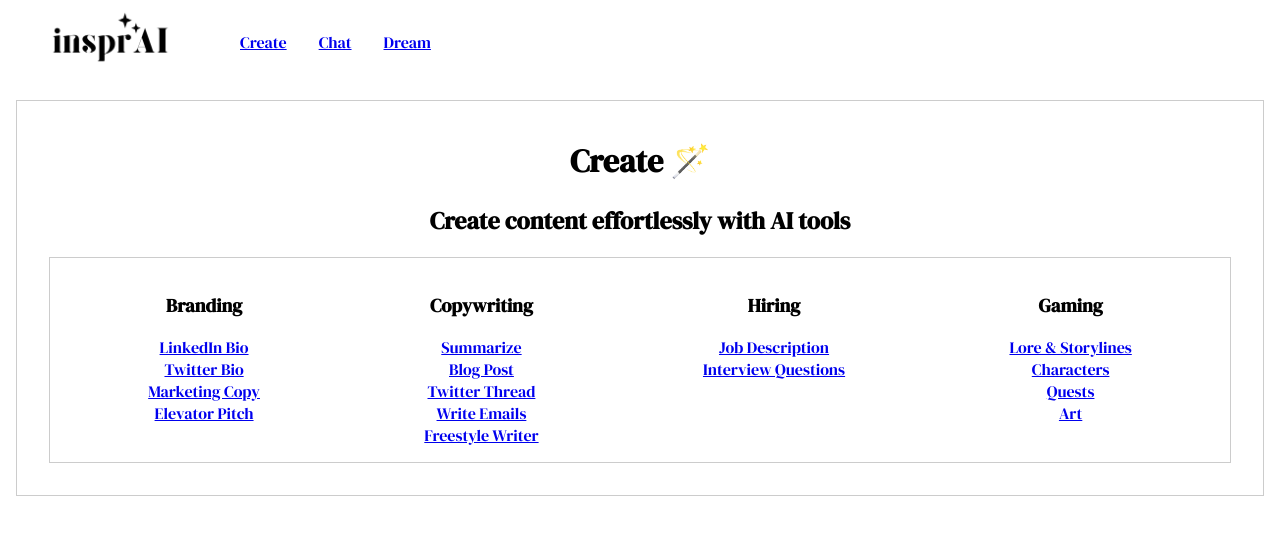
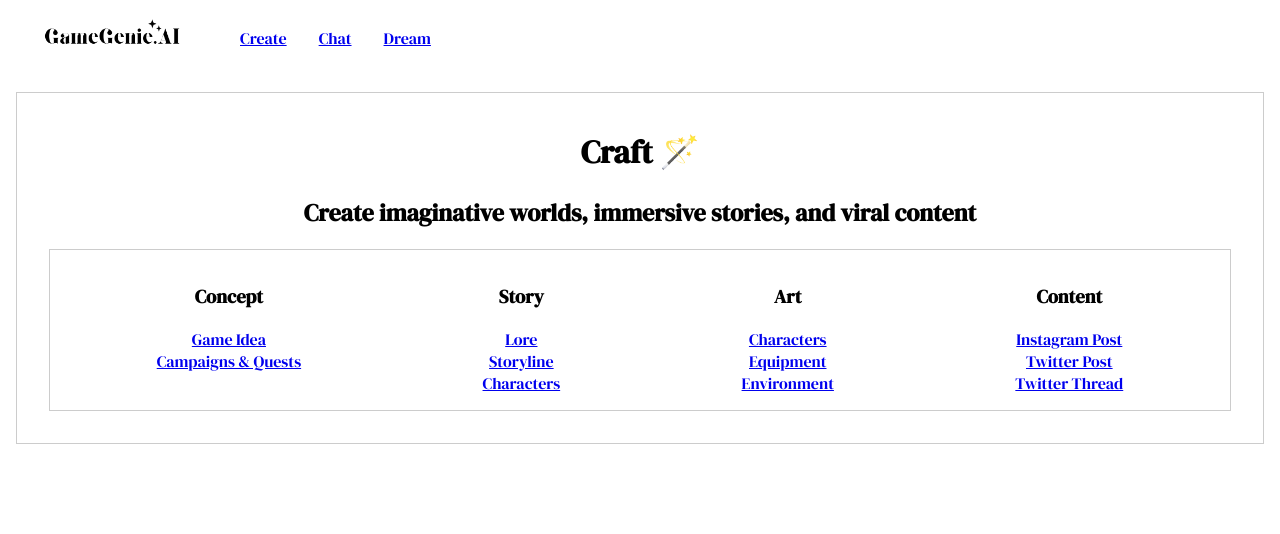
Before and after one commit to bitcraft3r/game-genie-ai, a React (Create React App) app in the folder app/client/: page /create in a window 1280 px wide. Shown: the top 534 px of the page. Built offline with nearby package versions, Linux system fonts and the light colour scheme.

Commit message:
rename insprAI to GameGenieAI

```diff
--- a/app/client/public/index.html
+++ b/app/client/public/index.html
@@ -11,7 +11,7 @@
     <link rel="preconnect" href="https://fonts.googleapis.com">
     <link rel="preconnect" href="https://fonts.gstatic.com" crossorigin>
     <link href="https://fonts.googleapis.com/css2?family=DM+Serif+Display&family=Source+Code+Pro&display=swap" rel="stylesheet">
-    <title>insprAI by Adv3nture.xyz</title>
+    <title>GameGenie.AI by Adv3nture.xyz</title>
   </head>
   <body>
     <noscript>You need to enable JavaScript to run this app.</noscript>
--- a/app/client/src/Components/Create.jsx
+++ b/app/client/src/Components/Create.jsx
@@ -1,31 +1,27 @@
 import React from 'react';
 import Section from './Section';
 
-const brandArr = [
-    { slug: "linkedin", title: "LinkedIn Bio", description: "Optimize your brand image and voice" },
-    { slug: "twitter", title: "Twitter Bio", description: "Twitter bio description here" },
-    { slug: "marketing", title: "Marketing Copy", description: "Marketing copy description here" },
-    { slug: "elevator", title: "Elevator Pitch", description: "Elevator pitch description here" },
-];
-
-const copyArr = [
-    { slug: "summary", title: "Summarize", description: "Generate professional copy to increase conversion" },
-    { slug: "blog", title: "Blog Post", description: "Copy blog description here" },
-    { slug: "thread", title: "Twitter Thread", description: "Copy thread description here" },
-    { slug: "email", title: "Write Emails", description: "Copy email description here" },
-    { slug: "freestyle", title: "Freestyle Writer", description: "Copy freestyle description here" },
-];
-
-const hrArr = [
-    { slug: "description", title: "Job Description", description: "Save 100s of hours with our HR tools" },
-    { slug: "interview", title: "Interview Questions", description: "Interview description here" },
+const conceptArr = [
+    { slug: "idea", title: "Game Idea", description: "Generate a name and description for your next game" },
+    { slug: "campaign", title: "Campaigns & Quests", description: "Create quests, puzzels and other campaigns" },
 ]
 
-const gameArr = [
-    { slug: "story", title: "Lore & Storylines", description: "Create engaging and immersive game content" },
-    { slug: "character", title: "Characters", description: "Game character description here" },
-    { slug: "quest", title: "Quests", description: "Game quest description here" },
-    { slug: "art", title: "Art", description: "Game art description here" },
+const storyArr = [
+    { slug: "lore", title: "Lore", description: "Create an immersive lore for your game" },
+    { slug: "storyline", title: "Storyline", description: "Create monologue/dialogues and other engaging stories" },
+    { slug: "character", title: "Characters", description: "Create characters for your game, from origin story to strengths" },
+]
+
+const artArr = [
+    { slug: "character", title: "Characters", description: "Generate art for your game characters" },
+    { slug: "equipment", title: "Equipment", description: "Generate art for your game equipment" },
+    { slug: "environment", title: "Environment", description: "Generate art for your game world and environment" },
+]
+
+const contentArr = [
+    { slug: "instagram", title: "Instagram Post", description: "Generate an engaging instagram post" },
+    { slug: "twitter", title: "Twitter Post", description: "Generate an engaging twitter post" },
+    { slug: "thread", title: "Twitter Thread", description: "Generate an engaging twitter thread" },
 ]
 
 const Create = () => {
@@ -33,17 +29,17 @@ const Create = () => {
     <div className="container">
         <div className="header">
             <div className="header-title">
-                <h1>Create 🪄</h1>
+                <h1>Craft 🪄</h1>
             </div>
             <div className="header-subtitle">
-                <h2>Create content effortlessly with AI tools</h2>
+                <h2>Create imaginative worlds, immersive stories, and viral content</h2>
             </div>
         </div>
         <div className="create-container">
-            <div><Section arr={brandArr} heading="Branding" slug="brand" /></div>
-            <div><Section arr={copyArr} heading="Copywriting" slug="copy" /></div>
-            <div><Section arr={hrArr} heading="Hiring" slug="hr" /></div>
-            <div><Section arr={gameArr} heading="Gaming" slug="game" /></div>
+            <div><Section arr={conceptArr} heading="Concept" slug="concept" /></div>
+            <div><Section arr={storyArr} heading="Story" slug="story" /></div>
+            <div><Section arr={artArr} heading="Art" slug="art" /></div>
+            <div><Section arr={contentArr} heading="Content" slug="content" /></div>
         </div>
     </div>
   )
--- a/app/client/src/Components/Home.jsx
+++ b/app/client/src/Components/Home.jsx
@@ -5,10 +5,10 @@ const Home = () => {
     <div className="container">
         <div className="header">
                 <div className="header-title">
-                    <h1>insprAI ✨</h1>
+                    <h1>Game Genie AI 🧞‍♀️✨</h1>
                 </div>
                 <div className="header-subtitle">
-                    <h2>Unleash the magic of AI tools, chat and picture generation</h2>
+                  <h2>Empowering game creators with AI-powered tools for concept, story, art and content generation</h2>
                 </div>
             </div>
     </div>
```
Also changed, not shown: app/client/src/assets/logo-a.png (added), app/client/src/assets/logo.png.
